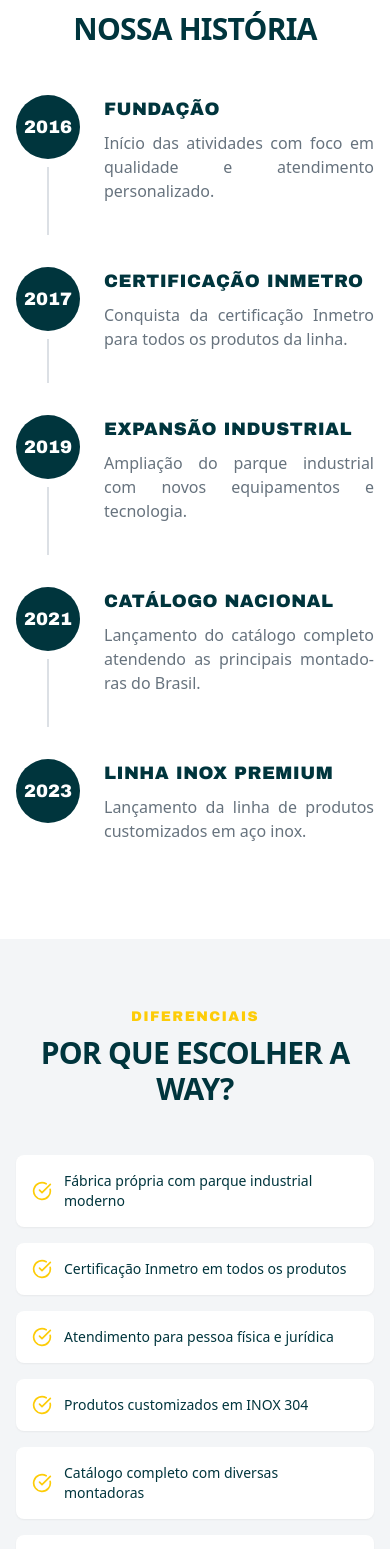
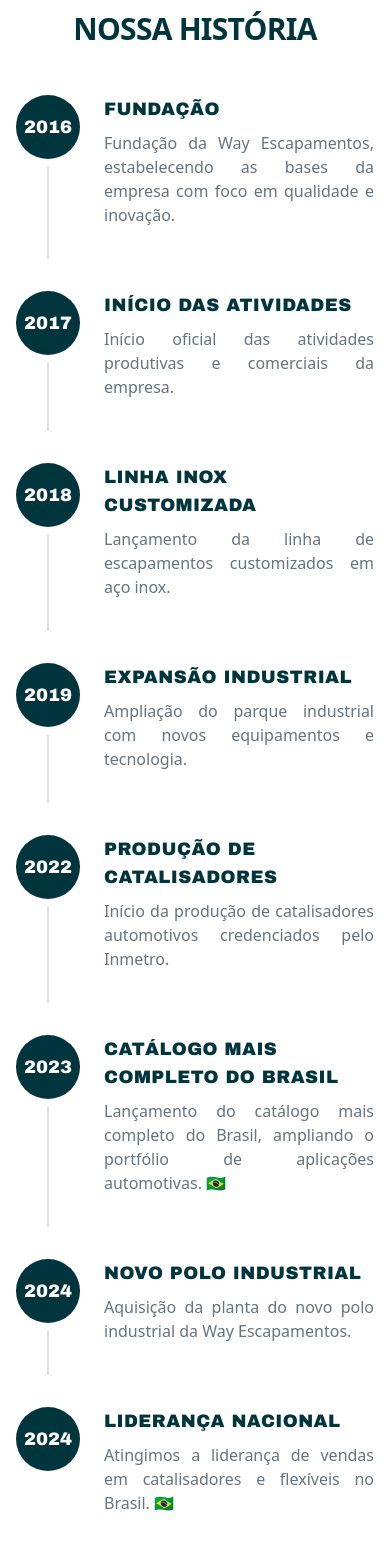
Before and after one commit to ogabrielfef/way-escapamentos, a Next.js app: page /sobre in a window 390 px wide. Shown: the part 3440-4989 px from the top of the page. Built offline with nearby package versions, Linux system fonts and the light colour scheme.

Commit message:
alterações 8

```diff
--- a/src/app/certificacoes/page.tsx
+++ b/src/app/certificacoes/page.tsx
@@ -20,7 +20,7 @@
   {
     icon: ShieldCheck,
     title: "Certificação Inmetro",
-    description: "Todos os nossos produtos passam por rigorosos testes e possuem certificação do Instituto Nacional de Metrologia, garantindo segurança e qualidade conforme normas brasileiras.",
+    description: "Todos os nossos catalizadores passam por rigorosos testes e atendem as normas do Inmetro. Testes realizados em laboratórios credenciados pelo Inmetro. Grantindo segurança e qualidade.",
     badge: "Obrigatório",
   },
   {
@@ -123,14 +123,14 @@
         {/* Certifications Section */}
         <section className="way-section">
           <div className="way-container">
-            <div className="text-center max-w-2xl mx-auto mb-12">
+            <div className="text-center max-w-3xl mx-auto mb-12">
               <span className="text-accent font-display uppercase tracking-widest text-sm font-medium">
                 Reconhecimento
               </span>
               <h2 className="way-heading text-foreground mt-2 mb-4">
                 Nossas Certificações
               </h2>
-              <p className="way-subheading text-justify md:text-center hyphens-auto break-words md:hyphens-none">
+              <p className="way-subheading text-justify md:text-center md:hyphens-none">
                 Certificações que comprovam nosso compromisso com a qualidade e segurança.
               </p>
             </div>
--- a/src/app/contato/page.tsx
+++ b/src/app/contato/page.tsx
@@ -347,7 +347,7 @@
                 </div>
 
                 {/* Visit Us */}
-                <div className="way-card p-8 bg-primary text-primary-foreground">
+                {/* <div className="way-card p-8 bg-primary text-primary-foreground">
                   <div className="flex items-center gap-3 mb-4">
                     <Building className="w-6 h-6" />
                     <h3 className="font-display text-xl font-semibold uppercase tracking-wide">
@@ -370,7 +370,7 @@
                     Ver no Mapa
                   </Button>
                   </Link>
-                </div>
+                </div> */}
               </div>
             </div>
           </div>
--- a/src/app/produtos/page.tsx
+++ b/src/app/produtos/page.tsx
@@ -184,22 +184,24 @@
         <section className="way-section">
           <div className="way-container">
             {/* Filter Bar */}
-            <div className="flex flex-col md:flex-row justify-between items-start md:items-center gap-6 mb-10">
-              <div className="flex items-center gap-2">
+            <div className="flex flex-col md:flex-row justify-center items-start md:items-center gap-6 mb-10">
+              {/* <div className="flex items-center gap-2">
                 <Filter className="w-5 h-5 text-muted-foreground" />
                 <span className="font-display uppercase tracking-wide text-sm text-foreground">
                   Filtrar por categoria:
                 </span>
-              </div>
+              </div> */}
               <div className="flex flex-wrap gap-2">
                 {categories.map((category, index) => (
                   <button
                     key={category}
-                    className={`px-4 py-2 rounded-full font-display uppercase tracking-wide text-xs transition-all duration-300 ${
-                      index === 0
-                        ? "bg-primary text-primary-foreground shadow-way"
-                        : "bg-secondary text-secondary-foreground hover:bg-primary hover:text-primary-foreground"
-                    }`}
+                    className={"px-4 py-2 rounded-full font-display uppercase tracking-wide text-xs transition-all duration-300 bg-secondary text-secondary-foreground hover:bg-primary hover:text-primary-foreground"
+                    //   ${
+                    //   index === 0
+                    //     ? "bg-primary text-primary-foreground shadow-way"
+                    //     : "bg-secondary text-secondary-foreground hover:bg-primary hover:text-primary-foreground"
+                    // }
+                    }
                     onClick={(e) => e.preventDefault()}
                   >
                     {category}
@@ -239,7 +241,16 @@
             </div> */}
           </div>
         </section>
-
+        <section className="bg-primary/10 py-12">
+          <div className="way-container">
+            <div className="max-w-3xl mx-auto text-center">
+              <p className="text-muted-foreground leading-relaxed text-justify md:text-center hyphens-auto break-words md:hyphens-none">
+                Consulte o catálogo mais <strong className="text-foreground">completo</strong> do Brasil para ter
+                acesso a todas as peças.
+              </p>
+            </div>
+          </div>
+        </section>
         {/* CTA Section */}
         <section className="bg-accent py-16">
           <div className="way-container text-center">
--- a/src/app/servicos/page.tsx
+++ b/src/app/servicos/page.tsx
@@ -23,7 +23,6 @@
       "Linha completa para carros nacionais e importados",
       "Aço galvanizado de alta durabilidade",
       "Controle de qualidade rigoroso",
-      "Acabamento premium",
     ],
   },
   {
@@ -31,7 +30,7 @@
     title: "Catalisadores Certificados",
     description: "Catalisadores com certificação Inmetro, garantindo conformidade com as normas ambientais e excelente desempenho.",
     features: [
-      "Certificação Inmetro obrigatória",
+      "Certificação Inmetro",
       "Aprovação em vistorias",
       "Garantia de fábrica",
       "Modelos para diversas aplicações",
@@ -45,7 +44,7 @@
       "Aço inox de alta qualidade",
       "Design personalizado",
       "Produção sob encomenda",
-      "Acabamento espelhado ou escovado",
+      "Acabamento polido ou escovado",
     ],
   },
   {
@@ -75,7 +74,7 @@
   {
     icon: Clock,
     title: "Orçamento Rápido",
-    description: "Resposta em até 24 horas úteis para solicitações de orçamento e dúvidas técnicas.",
+    description: "Resposta rápida a sua solicitação de orçamento.",
   },
   {
     icon: Cog,
@@ -85,7 +84,7 @@
   {
     icon: Package,
     title: "Pedidos por Atacado",
-    description: "Condições especiais para revendedores, oficinas e distribuidores.",
+    description: "Condições especiais para atacado e distribuidores.",
   },
   {
     icon: ShieldCheck,
@@ -251,8 +250,7 @@
               </h3>
               <p className="text-muted-foreground leading-relaxed text-justify md:text-center hyphens-auto break-words md:hyphens-none">
                 A Way Escapamentos é uma <strong className="text-foreground">fábrica</strong> especializada
-                na produção de escapamentos e catalisadores. <strong className="text-foreground">Não realizamos
-                instalação</strong>. Recomendamos que a instalação seja feita por um profissional qualificado
+                na produção de escapamentos e catalisadores. Recomendamos que a instalação seja feita por um profissional qualificado
                 ou oficina de sua confiança.
               </p>
             </div>
@@ -266,7 +264,7 @@
               Precisa de um orçamento?
             </h2>
             <p className="text-accent-foreground/80 mb-6 max-w-xl mx-auto">
-              Entre em contato com nossa equipe. Respondemos em até 24 horas úteis.
+              Entre em contato com nossa equipe.
             </p>
             <Button variant="wayPrimary" size="lg" onClick={(e) => e.preventDefault()}>
               Solicitar Orçamento
--- a/src/app/sobre/page.tsx
+++ b/src/app/sobre/page.tsx
@@ -8,12 +8,17 @@
   {
     year: "2016",
     title: "Fundação",
-    description: "Início das atividades com foco em qualidade e atendimento personalizado.",
+    description: "Fundação da Way Escapamentos, estabelecendo as bases da empresa com foco em qualidade e inovação.",
   },
   {
     year: "2017",
-    title: "Certificação Inmetro",
-    description: "Conquista da certificação Inmetro para todos os produtos da linha.",
+    title: "Início das Atividades",
+    description: "Início oficial das atividades produtivas e comerciais da empresa.",
+  },
+  {
+    year: "2018",
+    title: "Linha Inox Customizada",
+    description: "Lançamento da linha de escapamentos customizados em aço inox.",
   },
   {
     year: "2019",
@@ -21,14 +26,24 @@
     description: "Ampliação do parque industrial com novos equipamentos e tecnologia.",
   },
   {
-    year: "2021",
-    title: "Catálogo Nacional",
-    description: "Lançamento do catálogo completo atendendo as principais montadoras do Brasil.",
+    year: "2022",
+    title: "Produção de Catalisadores",
+    description: "Início da produção de catalisadores automotivos credenciados pelo Inmetro.",
   },
   {
     year: "2023",
-    title: "Linha INOX Premium",
-    description: "Lançamento da linha de produtos customizados em aço inox.",
+    title: "Catálogo Mais Completo do Brasil",
+    description: "Lançamento do catálogo mais completo do Brasil, ampliando o portfólio de aplicações automotivas. 🇧🇷",
+  },
+  {
+    year: "2024",
+    title: "Novo Polo Industrial",
+    description: "Aquisição da planta do novo polo industrial da Way Escapamentos.",
+  },
+  {
+    year: "2024",
+    title: "Liderança Nacional",
+    description: "Atingimos a liderança de vendas em catalisadores e flexíveis no Brasil. 🇧🇷",
   },
 ];
 
@@ -238,7 +253,7 @@
                     <h3 className="font-display text-lg font-semibold uppercase tracking-wide text-foreground mb-2">
                       {item.title}
                     </h3>
-                    <p className="text-muted-foreground text-justify md:text-center hyphens-auto break-words">
+                    <p className="text-muted-foreground text-justify">
                       {item.description}
                     </p>
                   </div>
--- a/src/components/layout/Footer.tsx
+++ b/src/components/layout/Footer.tsx
@@ -57,7 +57,7 @@
               Categorias
             </h4>
             <ul className="space-y-2">
-              {["Esportivos", "Headers", "Downpipes", "Ponteiras", "Silenciadores"].map((cat) => (
+              {["Esportivos", "Downpipes", "Ponteiras", "Silenciadores"].map((cat) => (
                 <li key={cat}>
                   <Link
                     href="/produtos"
--- a/src/components/sections/Hero.tsx
+++ b/src/components/sections/Hero.tsx
@@ -9,7 +9,7 @@
   return (
     <section className="relative min-h-screen flex items-center justify-center overflow-hidden">
       {/* Base Dark Gradient */}
-      <div className="absolute inset-0 bg-[radial-gradient(ellipse_at_center,#1a1a2e_0%,#0a0a0f_50%,#000000_100%)]" />
+      <div className="absolute inset-0 bg-[radial-gradient(ellipse_at_center,#1c2545_0%,#0a0f1f_50%,#000000_100%)]" />
 
       {/* Animated Gradient Orbs */}
       <div className="absolute inset-0 overflow-hidden">
@@ -78,7 +78,7 @@
       </div>
 
       {/* Exhaust Pipe Silhouettes - Left */}
-      <div className="absolute left-0 bottom-0 w-1/4 h-3/4 opacity-[0.08]">
+      {/* <div className="absolute left-0 bottom-0 w-1/4 h-3/4 opacity-[0.08]">
         <svg viewBox="0 0 150 400" className="w-full h-full" preserveAspectRatio="xMinYMax meet">
           <defs>
             <linearGradient id="pipeGradientL" x1="0%" y1="0%" x2="100%" y2="0%">
@@ -93,10 +93,10 @@
           <ellipse cx="100" cy="390" rx="30" ry="12" fill="url(#pipeGradientL)" opacity="0.6" />
           <rect x="85" y="200" width="30" height="190" rx="15" fill="url(#pipeGradientL)" opacity="0.6" />
         </svg>
-      </div>
+      </div> */}
 
       {/* Exhaust Pipe Silhouettes - Right */}
-      <div className="absolute right-0 bottom-0 w-1/4 h-3/4 opacity-[0.08]">
+      {/* <div className="absolute right-0 bottom-0 w-1/4 h-3/4 opacity-[0.08]">
         <svg viewBox="0 0 150 400" className="w-full h-full" preserveAspectRatio="xMaxYMax meet">
           <defs>
             <linearGradient id="pipeGradientR" x1="0%" y1="0%" x2="100%" y2="0%">
@@ -111,7 +111,7 @@
           <ellipse cx="50" cy="390" rx="30" ry="12" fill="url(#pipeGradientR)" opacity="0.6" />
           <rect x="35" y="180" width="30" height="210" rx="15" fill="url(#pipeGradientR)" opacity="0.6" />
         </svg>
-      </div>
+      </div> */}
 
       {/* Edge Glow Lines */}
       <div className="absolute top-0 left-0 right-0 h-[2px] bg-gradient-to-r from-transparent via-accent/40 to-transparent" />
```
